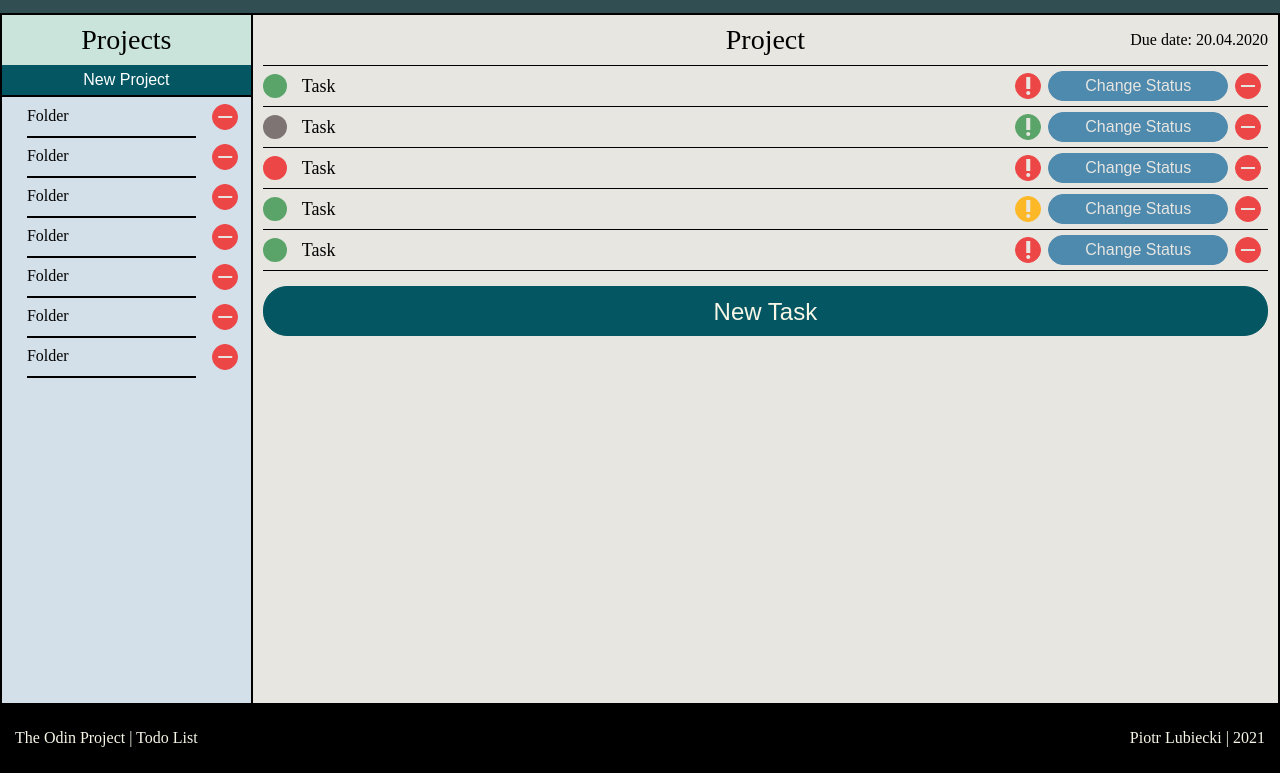
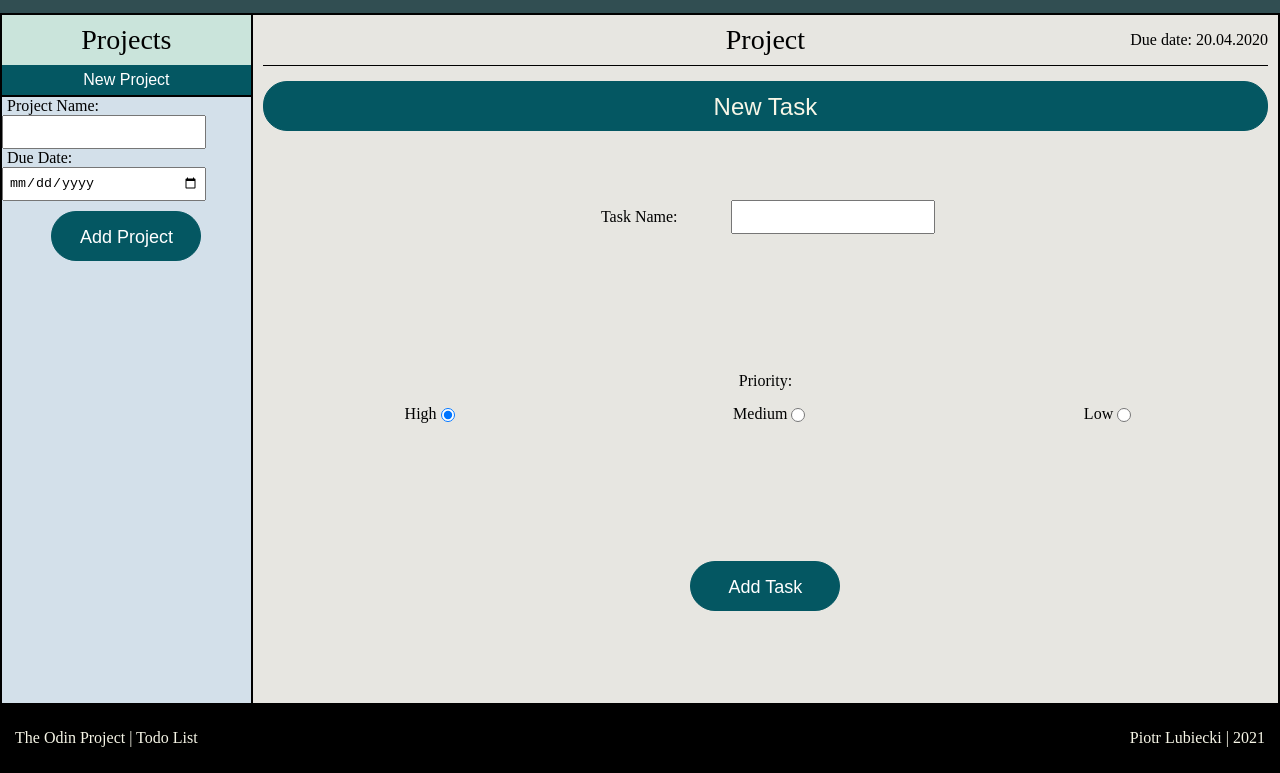
Before and after one commit to PiotrLubiecki/todo-list, a website with bundled scripts: page dist/index.html in a window 1280 px wide. Shown: the part 57-830 px from the top of the page. Built offline with nearby package versions, Linux system fonts and the light colour scheme.

Commit message:
updated html

```diff
--- a/dist/index.html
+++ b/dist/index.html
@@ -7,7 +7,7 @@
   <link rel="stylesheet" href="https://fonts.googleapis.com/icon?family=Material+Icons">
 </head>
 <body>
-  <div id = "content">
+  <div id="content">
     <header>
       <p>Todo List</p>
     </header>
@@ -16,43 +16,13 @@
         <div id="projects-title-div">Projects
           <button type="button" id="new-project-button">New Project</button>
         </div>
-        <div id="new-project-input">
           <form id="new-project-form">
             <label for="pname">Project Name:</label>
             <input type="text" id="pname" name="pname">
             <label for="duedate">Due Date:</label>
-            <input type="text" id="duedate" name="duedate">
-            <button type="submit" id="submit-project-button">Add Project</button>
+            <input type="date" id="duedate" name="duedate">
+            <button type="button" id="submit-project-button">Add Project</button>
           </form>
-        </div>
-        <div class="projects-div">
-          <p class="project-name">Folder</p>
-          <button type="button" class="delete-button"><i class="material-icons">remove</i></button>
-        </div>
-        <div class="projects-div">
-          <p class="project-name">Folder</p>
-          <button type="button" class="delete-button"><i class="material-icons">remove</i></button>
-        </div>
-        <div class="projects-div">
-          <p class="project-name">Folder</p>
-          <button type="button" class="delete-button"><i class="material-icons">remove</i></button>
-        </div>
-        <div class="projects-div">
-          <p class="project-name">Folder</p>
-          <button type="button" class="delete-button"><i class="material-icons">remove</i></button>
-        </div>
-        <div class="projects-div">
-          <p class="project-name">Folder</p>
-          <button type="button" class="delete-button"><i class="material-icons">remove</i></button>
-        </div>
-        <div class="projects-div">
-          <p class="project-name">Folder</p>
-          <button type="button" class="delete-button"><i class="material-icons">remove</i></button>
-        </div>
-        <div class="projects-div">
-          <p class="project-name">Folder</p>
-          <button type="button" class="delete-button"><i class="material-icons">remove</i></button>
-        </div>
       </div>
       <div id="list">
         <div id="project-data-div">
@@ -60,72 +30,26 @@
           <p id="project-data-date">Due date: 20.04.2020</p>
         </div>
         <div id="tasks">
-          <div class="list-task">
-            <i class="material-icons task-status task-status-done">radio_button_unchecked</i>
-            <p>Task</p>
-            <div class="task-buttons">
-              <button type="button" class="priority-buttons high-priority"><i class="material-icons">priority_high</i></button>
-              <button type="button" class="task-status-button">Change Status</button>
-              <button type="button" class="delete-button"><i class="material-icons">remove</i></button>
-            </div>
-          </div>
-          <div class="list-task">
-            <i class="material-icons task-status task-status-not-done">radio_button_unchecked</i>
-            <p>Task</p>
-            <div class="task-buttons">
-              <button type="button" class="priority-buttons low-priority"><i class="material-icons">priority_high</i></button>
-              <button type="button" class="task-status-button">Change Status</button>
-              <button type="button" class="delete-button"><i class="material-icons">remove</i></button>
-            </div>
-          </div>
-          <div class="list-task">
-            <i class="material-icons task-status task-status-failed">radio_button_unchecked</i>
-            <p>Task</p>
-            <div class="task-buttons">
-              <button type="button" class="priority-buttons high-priority"><i class="material-icons">priority_high</i></button>
-              <button type="button" class="task-status-button">Change Status</button>
-              <button type="button" class="delete-button"><i class="material-icons">remove</i></button>
-            </div>
-          </div>
-          <div class="list-task">
-            <i class="material-icons task-status task-status-done">radio_button_unchecked</i>
-            <p>Task</p>
-            <div class="task-buttons">
-              <button type="button" class="priority-buttons medium-priority"><i class="material-icons">priority_high</i></button>
-              <button type="button" class="task-status-button">Change Status</button>
-              <button type="button" class="delete-button"><i class="material-icons">remove</i></button>
-            </div>
-          </div>
-          <div class="list-task">
-            <i class="material-icons task-status task-status-done">radio_button_unchecked</i>
-            <p>Task</p>
-            <div class="task-buttons">
-              <button type="button" class="priority-buttons high-priority"><i class="material-icons">priority_high</i></button>
-              <button type="button" class="task-status-button">Change Status</button>
-              <button type="button" class="delete-button"><i class="material-icons">remove</i></button>
-            </div>
-          </div>
         </div>
         <button type="button" id="new-task-button">New Task</button>
-        <div id="new-task-input">
+        <div id="new-task-input"></div>
           <form id="new-task-form">
             <label for="tname">Task Name:</label>
-            <input type="text" id="pname" name="pname">
+            <input type="text" id="tname" name="tname">
             <div id="checkboxes-div">
               <p>Priority:</p>
               <label for="high">High
-              <input type="radio" id="high" name="priority" value="high">
+              <input type="radio" id="high" name="priority" value="high-priority" checked>
               </label><br>
               <label for="medium">Medium
-              <input type="radio" id="medium" name="priority" value="medium">
+              <input type="radio" id="medium" name="priority" value="medium-priority">
               </label><br>
               <label for="low">Low
-              <input type="radio" id="low" name="priority" value="low">
+              <input type="radio" id="low" name="priority" value="low-priority">
               </label>
             </div>
-            <button type="submit" id="submit-task-button">Add Task</button>
+            <button type="button" id="submit-task-button">Add Task</button>
           </form>
-        </div>
       </div>
     </div>
     <footer>
```
